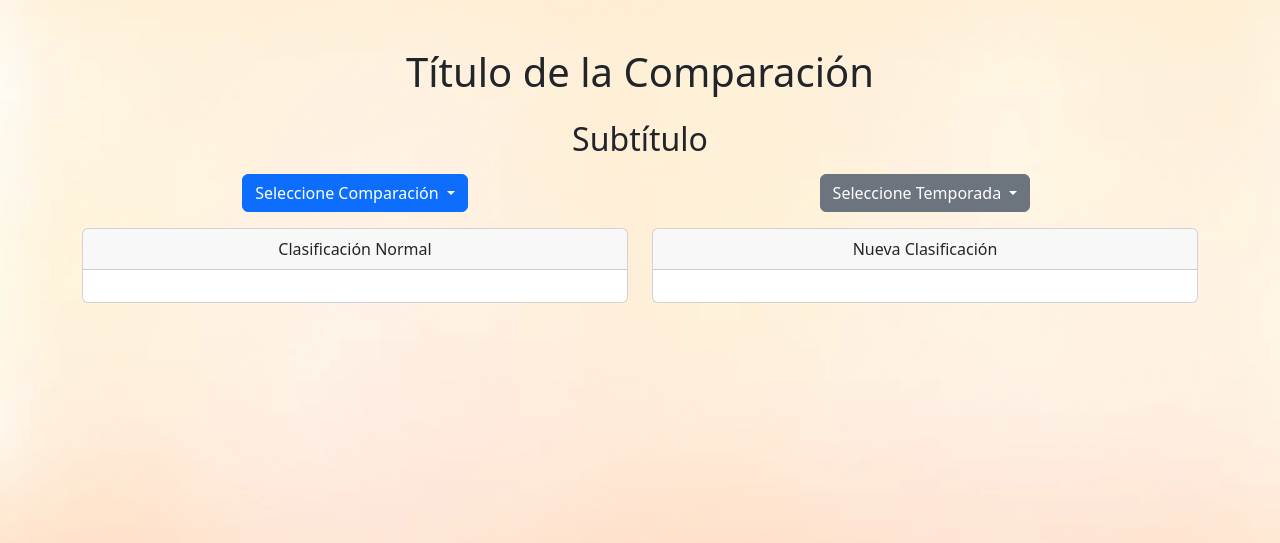
After one commit to BiggestGuille/NBA_Classification, a Flask app: page /classifications in a window 1280 px wide. The commit adds this page. Shown: the top 543 px of the page. Run offline with Flask 3, Linux system fonts and the light colour scheme; data comes from the database, SQL or seed files in the repository.

Commit message:
Started Classifications.html and added info to json's

```diff
--- a/app.py
+++ b/app.py
@@ -1,17 +1,24 @@
-from flask import Flask, render_template
+from flask import Flask, render_template, request
 from src.modules import database
 from src.modules import analytics
 
 app = Flask(__name__, template_folder="src/templates",static_folder='src/static')
 
+# Inicio de la aplicación
 @app.route('/')
 def home():
     database.initialize_database()
-    resultado_analytics = analytics.get_analytics(2021)
-    if resultado_analytics is None:
+    return render_template('index.html')
+
+@app.route('/classifications')
+def classifications():
+    # Obtiene el parámetro 'season' de la consulta, con un valor por defecto si no se proporciona
+    season = request.args.get('season', default=2021, type=int)
+
+    norm_classif, new_classif = analytics.get_analytics(season)
+    if norm_classif is None or new_classif is None:
         return render_template('not_found.html'), 404
-    clasificaciones = "clasificaciones" # PlaceHolder
-    return render_template('index.html', clasificaciones=clasificaciones)
+    return render_template('classifications.html', norm_classif=norm_classif, new_classif=new_classif)
 
 # Manejador de error para el error 404 (Página no encontrada)
 @app.errorhandler(404)
--- a/src/modules/analytics.py
+++ b/src/modules/analytics.py
@@ -1,4 +1,5 @@
 from . import database
+from flask import jsonify
 import numpy as np
 import matplotlib.pyplot as plt
 import random
@@ -30,8 +31,12 @@ def get_analytics(season: int):
     # Si hay empates, necesitamos especificar la clasificación de desempate
     norm_classif_tie_breaker = check_draws(norm_classif_list, season)
     # Se ordena la clasificación de nuevo con los desempates
-    norm_classif_sorted = sorted(norm_classif_tie_breaker, key=lambda x: (x[1], x[2]), reverse=True)
+    norm_classif_sorted = sorted(norm_classif_tie_breaker, key=lambda x: (x[1], x[4]), reverse=True)
 
+    norm_classif_json = [
+        {'name': team[0], 'percentage': team[1], 'conference': team[2], 'logo': team[3]}
+        for team in norm_classif_sorted
+    ]
 
     # Se recogen las clasificaciones nuevas de la temporada (según método estudiado)
 
@@ -47,16 +52,22 @@ def get_analytics(season: int):
     # Se obtiene la clasificación nueva de la temporada para su posterior utilización
     data_new_classification = database.get_new_classification(season)
     data_new_classification = [list(tupla) for tupla in data_new_classification]
+    new_classif_sorted = sorted(data_new_classification, key=lambda x: x[1], reverse=True)
+    new_classif_json = [
+        {'name': team[0], 'percentage': team[1], 'conference': team[2], 'logo': team[3]}
+        for team in new_classif_sorted
+    ]
+
+    return jsonify(norm_classif_json), jsonify(new_classif_json)
+
     """
     # Comprobar que el Quality Percentage es correcto (debe ser 1 con algún decimal de precisión)
-    print(database.check_quality_percentage())
+    print(database.check_quality_percentage(season))
 
     # Primera prueba de que, en efecto, la clasificación cambia
     print(norm_classif_sorted)
     print(new_classif_sorted)
     """
-
-    new_classif_sorted = sorted(data_new_classification, key=lambda x: x[1], reverse=True)
 
     """
     with open('classifications.csv', mode='w', newline='') as file:
@@ -87,16 +98,16 @@ def check_draws(classification, season):
                     victories_team1 += visitor_victories
             # Si el equipo 1 tiene más victorias, se le asigna un valor mayor
             if victories_team1 > victories_team2:
-                classification[i][2] = 1
+                classification[i][4] = 1
             elif victories_team1 < victories_team2:
-                classification[i+1][2] = 1
+                classification[i+1][4] = 1
             else:
                 division_from_team1 = [team[0] for team in database.get_team_whole_division(team1)]
                 division_from_team2 = [team[0] for team in database.get_team_whole_division(team2)]
                 if division_from_team1.index(team1) == 0 and division_from_team2.index(team2) != 0:
-                    classification[i][2] = 1
+                    classification[i][4] = 1
                 elif division_from_team2.index(team2) == 0 and division_from_team1.index(team1) != 0:
-                    classification[i+1][2] = 1
+                    classification[i+1][4] = 1
                 else:
                     print("SE HA LLEGADO AL LÍMITE DE DESEMPATE. NO SE PUEDE RESOLVER.")
     return classification
@@ -122,13 +133,7 @@ def calculate_new_classification(season: int):
         victories_matrix[i, j] += local_victories
         victories_matrix[j, i] += visitor_victories
 
-    """
     # show_matrix(victories_matrix, teams)
-
-    # Convertimos la matriz de victorias en estocásticas dividiendo entre el número de partidos jugados
-    total_matches = 72 if season == 2020 else 82
-    victories_matrix = victories_matrix / total_matches
-    """
 
     # Se comprueba que se cumple el teorema de Perron-Frobenius
     # de manera que el método de las potencias converge al vector de Perron
--- a/src/modules/database.py
+++ b/src/modules/database.py
@@ -48,13 +48,13 @@ def check_season_data(table_name, season):
     return result[0] > 0
 
 # Función para comprobar que el Quality Percentage es correcto
-def check_quality_percentage():
+def check_quality_percentage(season: int):
     with get_database_connection() as db:
         cursor = db.cursor()
         query = """
-        SELECT SUM("Quality Percentage") FROM nba_new_classification
+        SELECT SUM("Quality Percentage") FROM nba_new_classification WHERE Season = ?
         """
-        cursor.execute(query)
+        cursor.execute(query, (season,))
         result = cursor.fetchone()
     return result[0]
 
@@ -125,7 +125,7 @@ def get_normal_classification(season: int):
         cursor = db.cursor()
         # Realizar un JOIN entre nba_normal_classification y nba_teams para obtener Team Name y Victory Percentage
         cursor.execute("""
-            SELECT t."Team Name", nc."Victory Percentage"
+            SELECT t."Team Name", nc."Victory Percentage", t.Conference, t.Logo
             FROM nba_normal_classification AS nc
             JOIN nba_teams AS t ON nc."Team Id" = t.Id
             WHERE nc.Season = ?
@@ -168,7 +168,7 @@ def get_new_classification(season: int):
         cursor = db.cursor()
         # Realizar un JOIN entre nba_new_classification y nba_teams para obtener Team Name y Quality Percentage
         cursor.execute("""
-            SELECT t."Team Name", nc."Quality Percentage"
+            SELECT t."Team Name", nc."Quality Percentage", t.Conference, t.Logo
             FROM nba_new_classification AS nc
             JOIN nba_teams AS t ON nc."Team Id" = t.Id
             WHERE nc.Season = ?
--- a/src/templates/base.html
+++ b/src/templates/base.html
@@ -6,6 +6,7 @@
     <title>{% block title %}Clasificaciones de la NBA{% endblock %}</title>
     <link href="https://cdn.jsdelivr.net/npm/bootstrap@5.3.3/dist/css/bootstrap.min.css" rel="stylesheet" integrity="sha384-QWTKZyjpPEjISv5WaRU9OFeRpok6YctnYmDr5pNlyT2bRjXh0JMhjY6hW+ALEwIH" crossorigin="anonymous">
     <link rel="icon" href="/static/images/favicon.ico" type="image/x-icon">
+    <script src="https://code.jquery.com/jquery-3.6.0.min.js" integrity="sha256-/xUj+3OJU5yExlq6GSYGSHk7tPXikynS7ogEvDej/m4=" crossorigin="anonymous"></script>
     {% block style %}{% endblock %}
 </head>
 <body>
--- /dev/null
+++ b/src/templates/classifications.html
@@ -0,0 +1,122 @@
+{% extends "base.html" %}
+
+{% block title %}Clasificaciones{% endblock %}
+
+{% block style %}
+
+<style>
+    body {
+            background: url('../static/images/background_plain.webp') no-repeat center center fixed;
+            background-size: cover; /* Fondo por toda la página */
+    }
+    .container {
+        text-align: center;
+    }
+</style>
+
+{% endblock %}
+
+{% block content %}
+
+<div class="container mt-5">
+    <h1 class="mb-4">Título de la Comparación</h1>
+    <h2 class="mb-3">Subtítulo</h2>
+
+    <div class="row mb-3">
+        <div class="col-md-6">
+            <div class="dropdown">
+                <button class="btn btn-primary dropdown-toggle" type="button" id="comparisonTypeDropdown" data-bs-toggle="dropdown" aria-expanded="false">
+                    Seleccione Comparación
+                </button>
+                <ul class="dropdown-menu" aria-labelledby="comparisonTypeDropdown">
+                    <li><a class="dropdown-item comparison-choice" href="#" data-value="total">Total</a></li>
+                    <li><a class="dropdown-item comparison-choice" href="#" data-value="conference">Por Conferencia</a></li>
+                </ul>
+            </div>
+        </div>
+        <div class="col-md-6">
+            <div class="dropdown">
+                <button class="btn btn-secondary dropdown-toggle" type="button" id="seasonDropdown" data-bs-toggle="dropdown" aria-expanded="false">
+                    Seleccione Temporada
+                </button>
+                <ul class="dropdown-menu" aria-labelledby="seasonDropdown">
+                    <li><a class="dropdown-item" href="#" data-value="2021">2021</a></li>
+                    <li><a class="dropdown-item" href="#" data-value="2022">2022</a></li>
+                    <!-- Más temporadas aquí -->
+                </ul>
+            </div>
+        </div>
+    </div>
+
+    <div class="row">
+        <div class="col-md-6">
+            <div class="card">
+                <div class="card-header">
+                    Clasificación Normal
+                </div>
+                <div class="card-body">
+                    <!-- Aquí se insertará la tabla normal -->
+                </div>
+            </div>
+        </div>
+
+        <div class="col-md-6">
+            <div class="card">
+                <div class="card-header">
+                    Nueva Clasificación
+                </div>
+                <div class="card-body">
+                    <!-- Aquí se insertará la nueva clasificación -->
+                </div>
+            </div>
+        </div>
+    </div>
+
+    <!-- Este contenedor solo se mostrará si se selecciona 'Por Conferencia' -->
+    <div class="conference-table d-none">
+        <div class="row">
+            <div class="col-md-6">
+                <h4>Conferencia Este</h4>
+                <!-- Tabla de clasificación normal para Conferencia Este -->
+            </div>
+            <div class="col-md-6">
+                <h4>Conferencia Este Nueva</h4>
+                <!-- Tabla de nueva clasificación para Conferencia Este -->
+            </div>
+        </div>
+        <div class="row">
+            <div class="col-md-6">
+                <h4>Conferencia Oeste</h4>
+                <!-- Tabla de clasificación normal para Conferencia Oeste -->
+            </div>
+            <div class="col-md-6">
+                <h4>Conferencia Oeste Nueva</h4>
+                <!-- Tabla de nueva clasificación para Conferencia Oeste -->
+            </div>
+        </div>
+    </div>
+
+</div>
+
+<script>
+    document.addEventListener('DOMContentLoaded', (event) => {
+        document.querySelectorAll('.comparison-choice').forEach(item => {
+            item.addEventListener('click', event => {
+                let value = item.getAttribute('data-value');
+                if (value === 'conference') {
+                    document.querySelector('.conference-table').classList.remove('d-none');
+                    document.querySelectorAll('.row > .col-md-6 > .card').forEach(card => {
+                        card.classList.add('d-none');
+                    });
+                } else {
+                    document.querySelector('.conference-table').classList.add('d-none');
+                    document.querySelectorAll('.row > .col-md-6 > .card').forEach(card => {
+                        card.classList.remove('d-none');
+                    });
+                }
+            });
+        });
+    });
+</script>
+
+{% endblock %}
--- a/src/templates/index.html
+++ b/src/templates/index.html
@@ -32,7 +32,7 @@
         <img src="../static/images/basket_index.webp" class="imagen-centrada img-fluid" alt="Imagen descriptiva">
         <div>
             <a href="pagina1.html" class="btn btn-light btn-custom">Explicación del problema</a>
-            <a href="pagina2.html" class="btn btn-dark btn-custom">Ver datos analizados</a>
+            <a href="classifications" class="btn btn-dark btn-custom">Ver datos analizados</a>
         </div>
     </div>
 {% endblock %}
```
